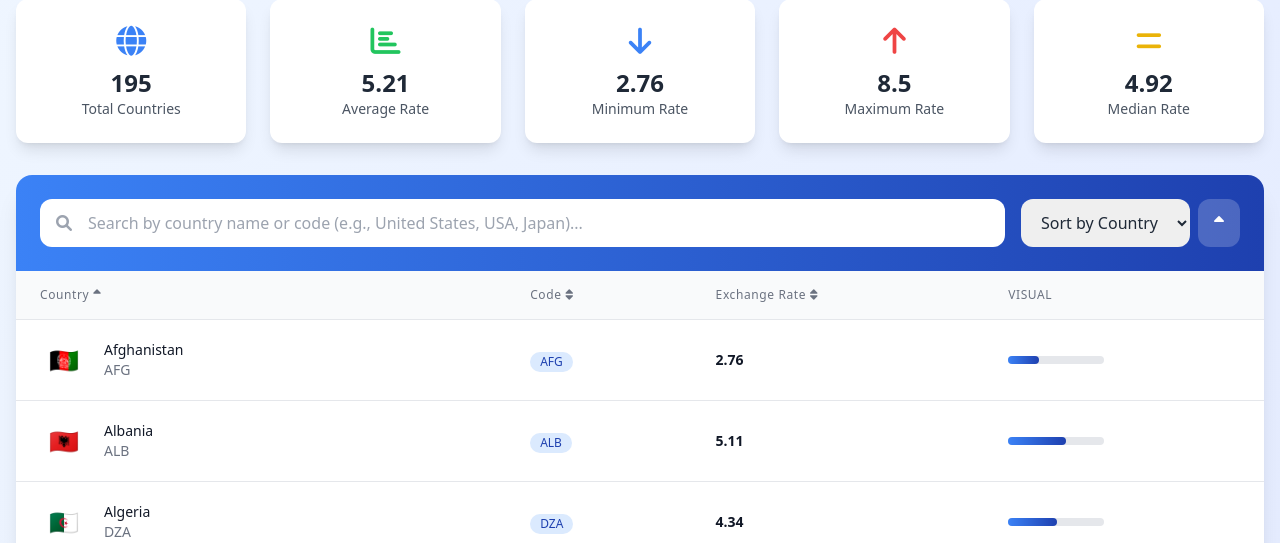
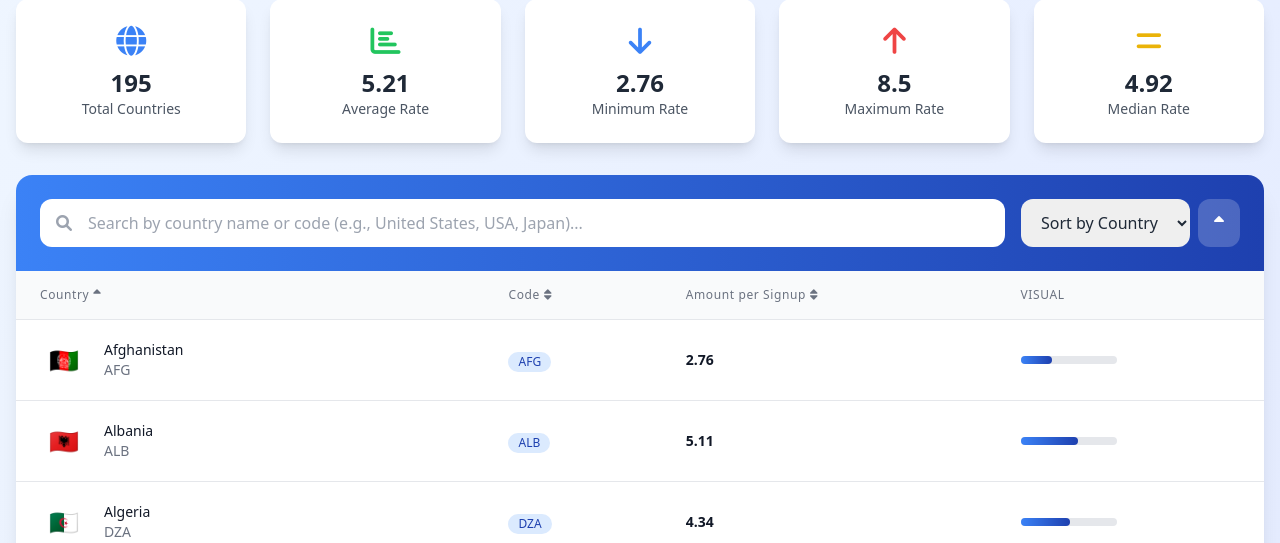
Before and after one commit to da-wood69/DayDream-Rates, a Flask app: page / in a window 1280 px wide. Shown: the part 173-716 px from the top of the page. Run offline with Flask 3, Linux system fonts and the light colour scheme; some libraries are stand-ins or nearby versions.

Commit message:
Change column header from "Exchange Rate" to "Amount per Signup"

```diff
--- a/templates/index.html
+++ b/templates/index.html
@@ -132,7 +132,7 @@
                             </th>
                             <th class="px-6 py-4 text-left text-xs font-medium text-gray-500 uppercase tracking-wider">
                                 <button @click="setSortBy('Rate')" class="flex items-center space-x-1 hover:text-primary transition-colors">
-                                    <span>Exchange Rate</span>
+                                    <span>Amount per Signup</span>
                                     <i :class="sortBy === 'Rate' ? (sortOrder === 'asc' ? 'fas fa-sort-up' : 'fas fa-sort-down') : 'fas fa-sort'" class="text-xs"></i>
                                 </button>
                             </th>
```
